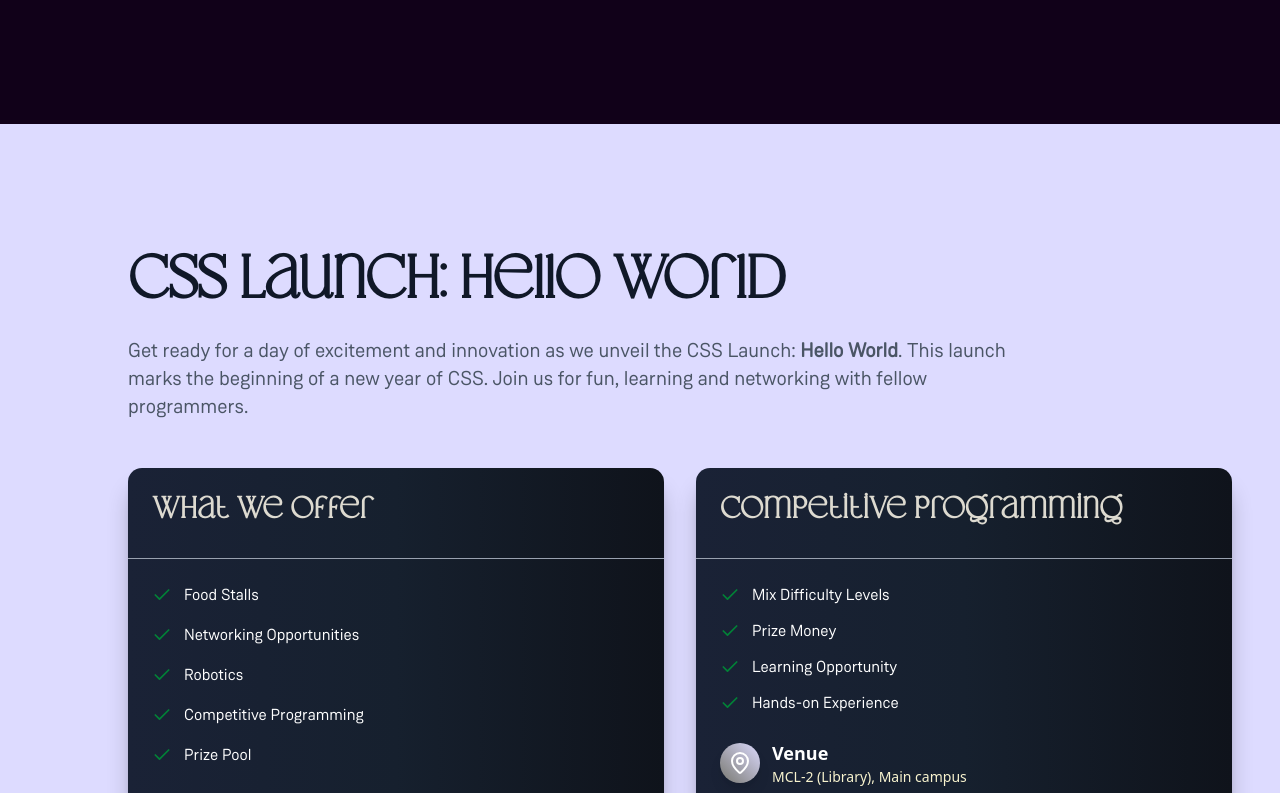
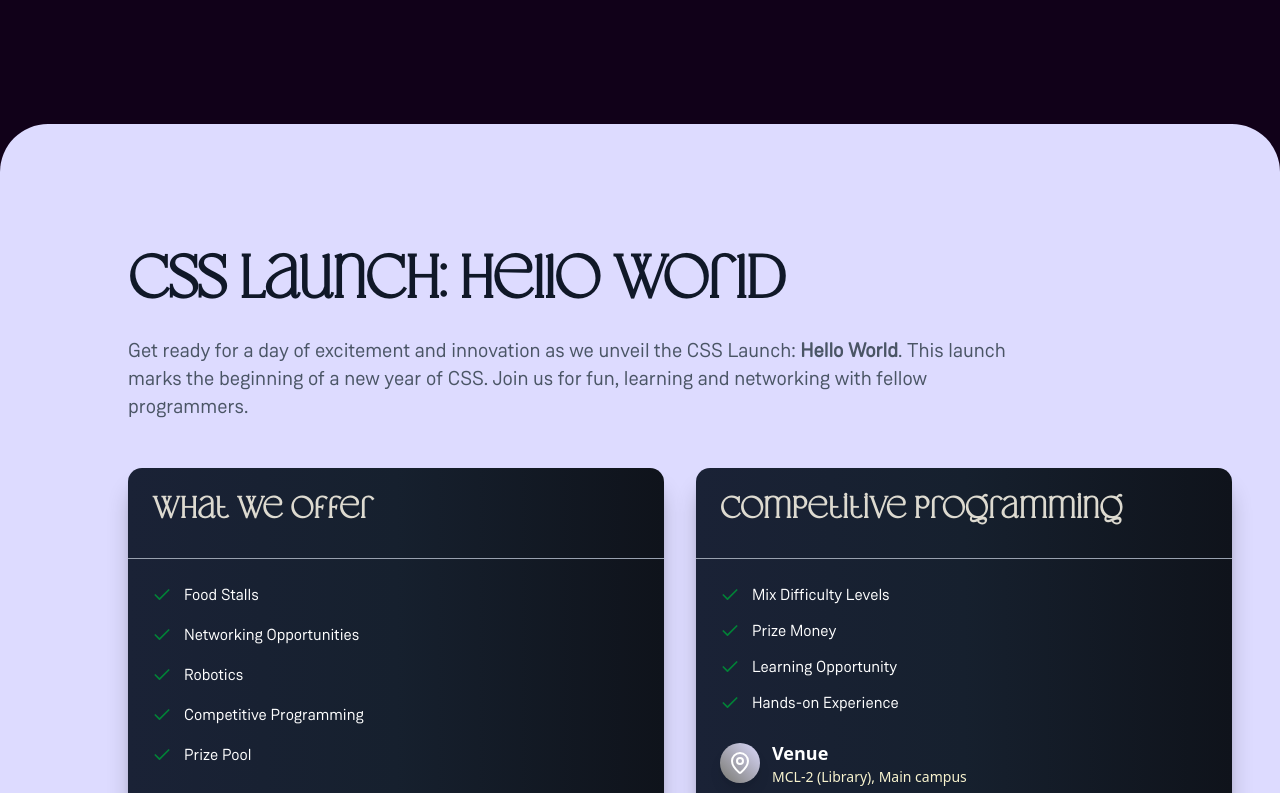
Before and after one commit to css-iba/css-website, a Next.js app: page / in a window 1280 px wide. Shown: the part 3380-4173 px from the top of the page. Built offline with nearby package versions, Linux system fonts and the light colour scheme.

Commit message:
Update Launch.tsx

```diff
--- a/components/Home/Launch.tsx
+++ b/components/Home/Launch.tsx
@@ -43,7 +43,7 @@ const Launch: React.FC = () => {
   }, []);
 
   return (
-    <section id="launch" className="py-8 pb-40 px-4 md:px-12 gap-8 mt-20 min-h-screen colour-box-secondary">
+    <section id="launch" className="py-8 pb-40 px-4 md:px-12 gap-8 mt-20 min-h-screen colour-box-secondary rounded-t-[3rem]">
         <div className="mx-auto md:ml-20 pt-24 pb-12">
 
             {/* Title and Description */}
```
